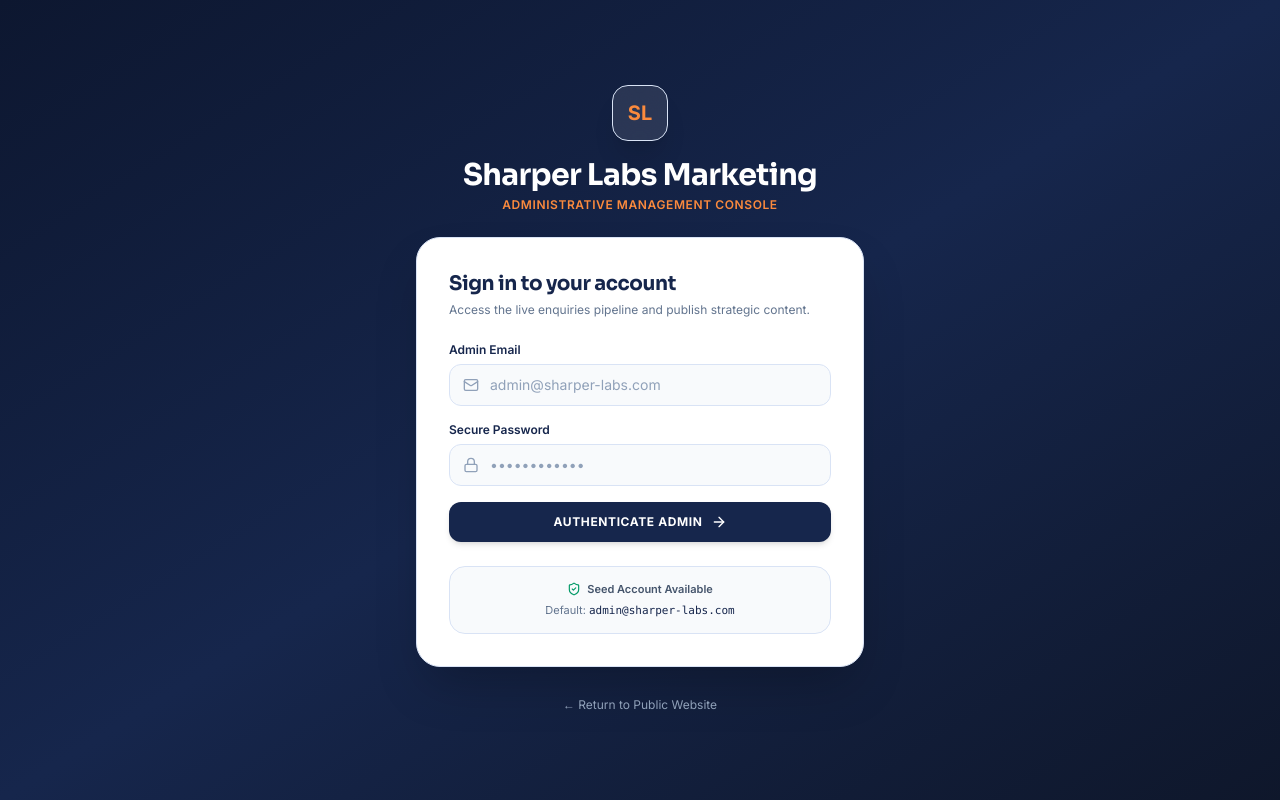
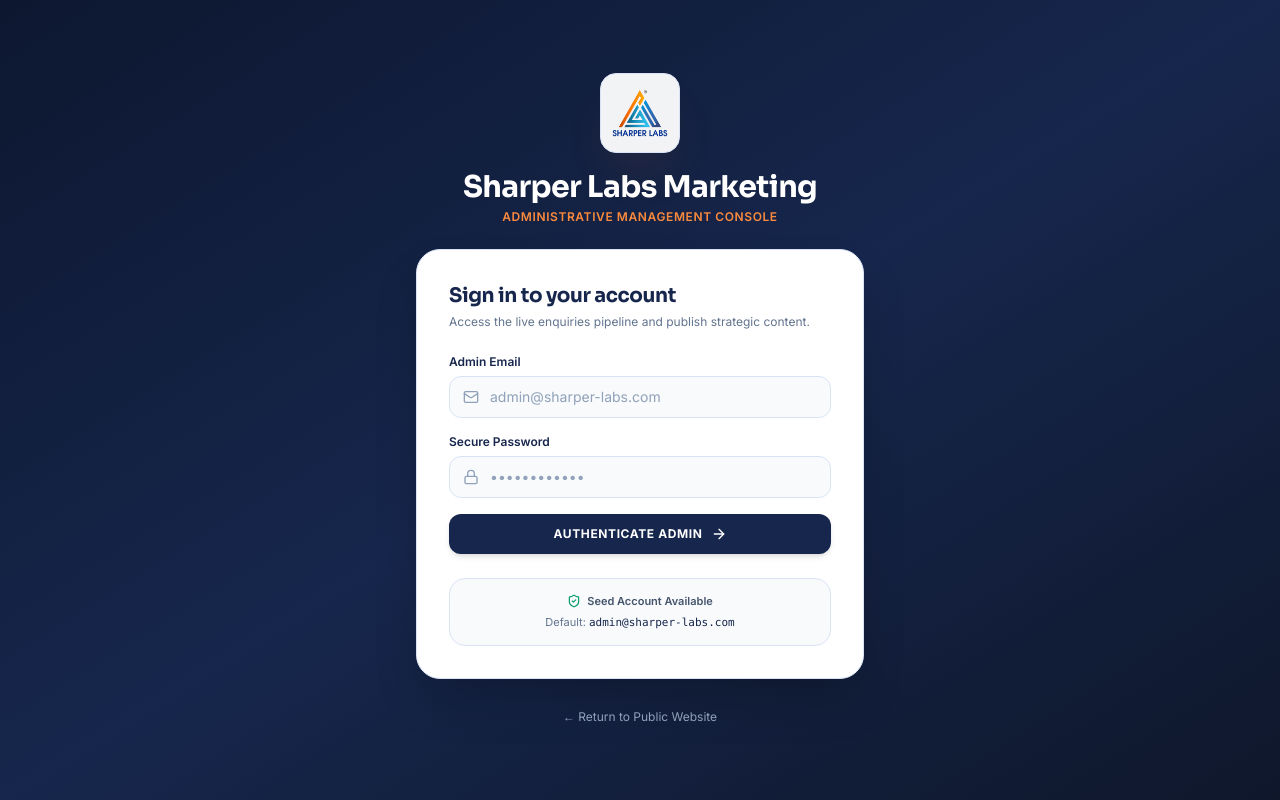
Before and after one commit to Dushmanthr/sharper-new-marketing, a Next.js app: page /admin/login in a window 1280 px wide. Built offline with nearby package versions, Linux system fonts and the light colour scheme; no server answers.

Commit message:
fix: replace logo in admin

```diff
--- a/app/admin/layout.tsx
+++ b/app/admin/layout.tsx
@@ -148,8 +148,15 @@
         <div>
           {/* Brand Logo & Tag */}
           <div className="flex h-16 items-center gap-2.5 border-b border-slate-100 px-6">
-            <div className="flex h-9 w-9 items-center justify-center rounded-xl bg-navy-950 text-orange-400 font-bold shadow-xs">
-              SL
+            <div className="flex h-9 w-9 items-center justify-center rounded-xl bg-white border border-slate-200/80 p-1 shadow-xs overflow-hidden">
+              <Image
+                src="/logo/sharper_labs_logo.png"
+                alt="Sharper Labs Logo"
+                width={36}
+                height={36}
+                priority
+                className="h-full w-full object-contain"
+              />
             </div>
             <div>
               <p className="font-display text-sm font-bold leading-tight text-navy-900">
@@ -243,8 +250,14 @@
       >
         <div className="flex h-16 items-center justify-between border-b border-slate-100 px-6">
           <div className="flex items-center gap-2">
-            <div className="flex h-8 w-8 items-center justify-center rounded-lg bg-navy-900 text-orange-400 font-bold">
-              SL
+            <div className="flex h-8 w-8 items-center justify-center rounded-lg bg-white border border-slate-200/80 p-1 shadow-xs overflow-hidden">
+              <Image
+                src="/logo/sharper_labs_logo.png"
+                alt="Sharper Labs Logo"
+                width={32}
+                height={32}
+                className="h-full w-full object-contain"
+              />
             </div>
             <span className="font-display text-sm font-bold text-navy-900">Admin Console</span>
           </div>
--- a/app/admin/login/page.tsx
+++ b/app/admin/login/page.tsx
@@ -50,8 +50,15 @@
       <div className="w-full max-w-md">
         {/* Brand Card Header */}
         <div className="mb-6 text-center">
-          <div className="mx-auto flex h-14 w-14 items-center justify-center rounded-2xl bg-white/10 backdrop-blur-md border border-white/20 text-orange-400 font-bold text-xl shadow-xl">
-            SL
+          <div className="mx-auto flex h-16 w-16 sm:h-20 sm:w-20 items-center justify-center rounded-2xl bg-white/95 p-2.5 shadow-2xl shadow-orange-500/10 border border-white/40 backdrop-blur-md">
+            <Image
+              src="/logo/sharper_labs_logo.png"
+              alt="Sharper Labs Logo"
+              width={80}
+              height={80}
+              priority
+              className="h-full w-full object-contain"
+            />
           </div>
           <h1 className="mt-4 font-display text-2xl font-bold tracking-tight text-white sm:text-3xl">
             Sharper Labs Marketing
```
